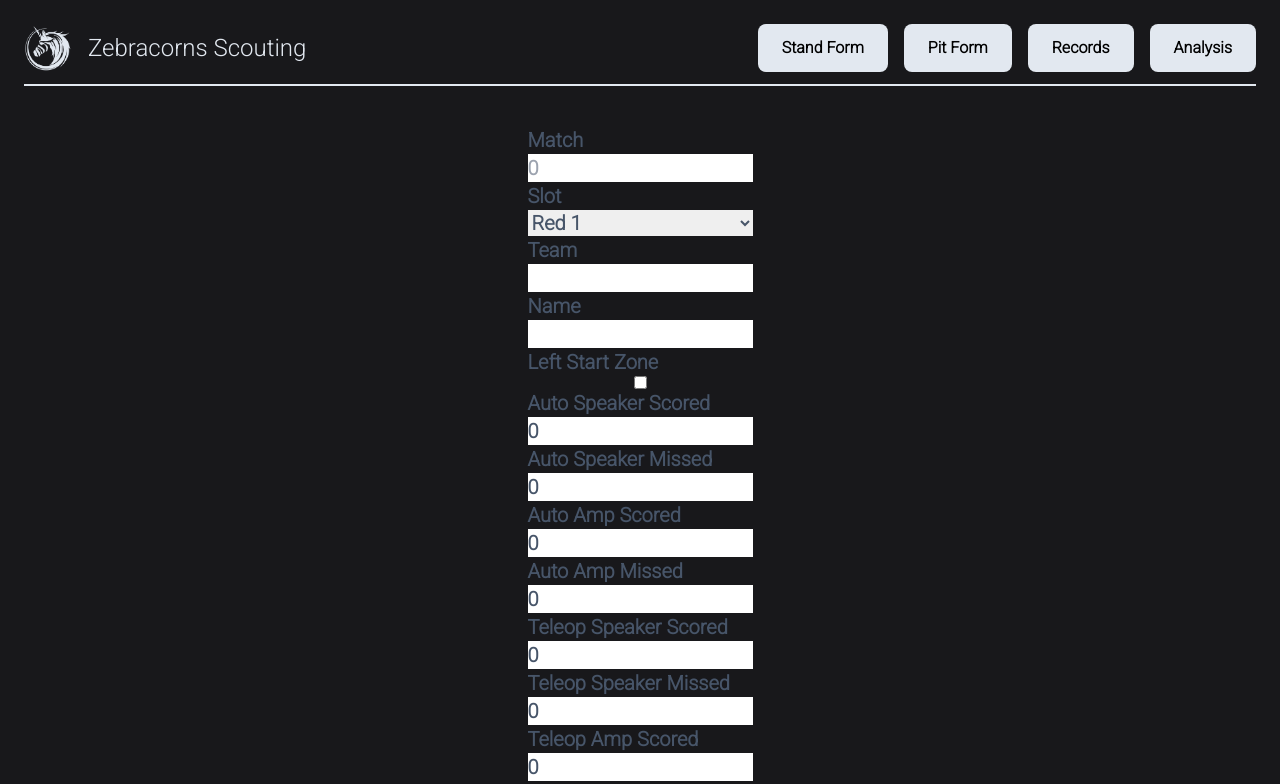
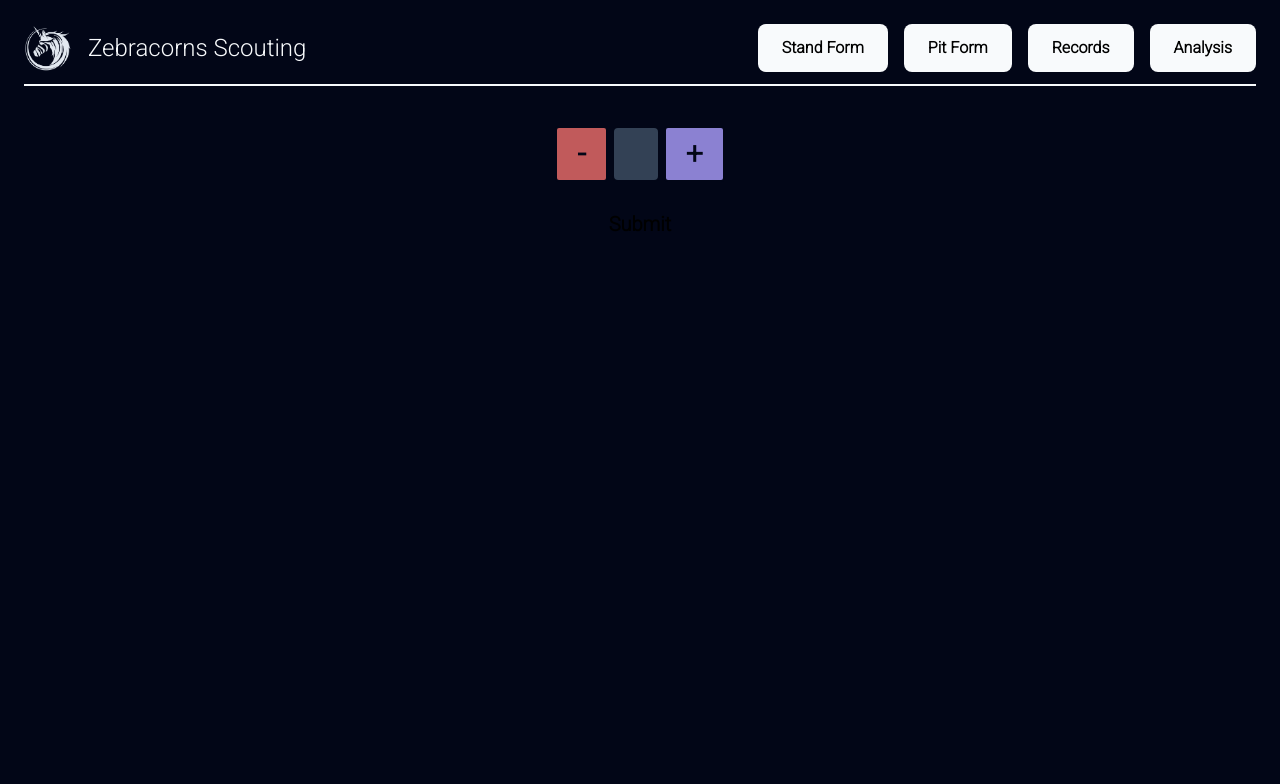
Before and after one commit to FRC900/scouting-site, a Next.js app: page /form/demure in a window 1280 px wide. Shown: the top 784 px of the page. Built offline with nearby package versions, Linux system fonts and the light colour scheme.

Commit message:
not functional :crying_cat_face:

```diff
--- a/app/form/stand/page.tsx
+++ b/app/form/stand/page.tsx
@@ -1,4 +1,4 @@
-import StandForm from "@/components/forms/stand-form"
+import StandForm from "@/components/forms/StandForm/stand-form"
 
 export default async function Page() {
 
--- a/app/layout.tsx
+++ b/app/layout.tsx
@@ -18,7 +18,7 @@ export default function RootLayout({
 }>) {
 	return (
 		<html lang="en">
-    <body className={`${roboto.className} antialiased flex flex-col h-screen overflow-auto bg-zinc-900 p-6 text-md`}>
+    <body className={`${roboto.className} antialiased flex flex-col h-screen overflow-auto bg-ink p-6 text-md`}>
 				<div className="w-full flex-none">
 					<Header />
 				</div>
--- a/components/forms/stand-form.tsx
+++ b/components/forms/StandForm/stand-form.tsx
@@ -1,18 +1,29 @@
 'use client';
 
-import Incrementor from "./incrementor";
-import RangeSelector from "./range-selector";
-import NotesBox from "./notes";
+import Incrementor from "../incrementor";
+import RangeSelector from "../range-selector";
+import NotesBox from "../notes";
 import { createStandForm } from "@/lib/actions";
 import { TBATeamSimple } from "@/lib/definitions";
 import useSWR from "swr";
 import fetcher from "@/lib/fetcher";
 import { tbaEventKey } from "@/lib/constants";
+import { SubmitHandler, useForm } from "react-hook-form";
+import { type StandForm } from "@/lib/definitions";
 
 export default function StandForm() {
 
 	// const initialState = { message: null, errors: {} };
 	// const [state, dispatch] = useFormState(createStandForm, initialState);
+
+	const {
+		register,
+		handleSubmit,
+		control,
+		formState: { errors },
+	} = useForm<StandForm>();
+
+	const onSubmit: SubmitHandler<StandForm> = (data) => console.log(data);
 
 	const { data: teams } = useSWR<TBATeamSimple[]>(`https://www.thebluealliance.com/api/v3/event/${tbaEventKey}/teams/simple`, fetcher)
 	if (!teams) return null;
@@ -35,28 +46,24 @@ export default function StandForm() {
 	];
 
 	return (
-		<form action={createStandForm} className="text-slate-200 flex flex-col gap-2">
+		<form onSubmit={handleSubmit(onSubmit)} className="text-snow flex flex-col gap-2">
 			<div className="flex flex-row gap-4 text-xl rounded-3xl p-5 w-max">
 				<div className="flex flex-col gap-4">
 					<label className="p-2">Match Number:</label>
 					<input
-						id="match"
-						name="match"
 						type="number"
 						step="1"
 						placeholder="0"
-						aria-describedby="match-error"
-						className="p-2 border border-slate-950 rounded-md text-slate-950"
+						className="p-2 border border-ink rounded-md text-ink"
+						{...register("match", { required: true })}
 					/>
 				</div>
 				<div className="flex flex-col gap-4">
 					<label className="p-2">Slot:</label>
 					<select
-						id="slot"
-						name="slot"
 						defaultValue=""
-						aria-describedby="slot-error"
-						className="p-2 border border-slate-950 rounded-md text-slate-950"
+						className="p-2 border border-ink rounded-md text-ink"
+						{...register("slot", { required: true })}
 					>
 						<option value="" disabled></option>
 						<option>Red 1</option>
@@ -70,11 +77,9 @@ export default function StandForm() {
 				<div className="flex flex-col gap-4">
 					<label className="p-2">Team Number:</label>
 					<select
-						id="team"
-						name="team"
 						defaultValue=""
-						aria-describedby="team-error"
-						className="p-2 border border-slate-950 rounded-md text-slate-950"
+						className="p-2 border border-ink rounded-md text-ink"
+						{...register("team", { required: true })}
 					>
 						<option value="" disabled></option>
 						{teams.map((team) => (
@@ -87,16 +92,14 @@ export default function StandForm() {
 				<div className="flex flex-col gap-4">
 					<label className="p-2">Scouter:</label>
 					<input
-						id="name"
-						name="name"
 						type="string"
 						placeholder=""
-						aria-describedby="name-error"
-						className="p-2 border border-slate-950 rounded-md text-slate-950"
+						className="p-2 border border-ink rounded-md text-ink"
+						{...register("name", { required: true })}
 					/>
 				</div>
 			</div>
-			<div className="flex flex-row gap-5 p-2 border-4 border-slate-200 rounded-xl">
+			<div className="flex flex-row gap-5 p-2 border-4 border-snow rounded-xl">
 				<p className="w-12">
 					<strong>Auto</strong>
 				</p>
@@ -104,11 +107,9 @@ export default function StandForm() {
 					<div className="flex flex-row gap-2">
 						<label>Left Starting Zone?</label>
 						<input
-							id="startingZone"
-							name="startingZone"
 							type="checkbox"
-							aria-describedby="starting-zone-error"
-							className="h-6 w-6 border border-slate-850 rounded"
+							className="h-6 w-6 border border-gravy rounded"
+							{...register("leftstartzone")}
 						/>
 					</div>
 					<div className="flex flex-row gap-10">
@@ -116,28 +117,28 @@ export default function StandForm() {
 							<label className="mx-auto w-max">Speaker</label>
 							<div>
 								<label>Scored</label>
-								<Incrementor name="autoSpeakerScored" />
+								<Incrementor name="autospeakerscored" control={control} rules={{ required: true}} />
 							</div>
 							<div>
 								<label>Missed</label>
-								<Incrementor name="autoSpeakerMissed" />
+								<Incrementor name="autospeakermissed" control={control} rules={{ required: true}} />
 							</div>
 						</div>
 						<div>
 							<label>Amp</label>
 							<div>
 								<label>Scored</label>
-								<Incrementor name="autoAmpScored" />
+								<Incrementor name="autoampscored" control={control} rules={{ required: true}} />
 							</div>
 							<div>
 								<label>Missed</label>
-								<Incrementor name="autoAmpMissed" />
+								<Incrementor name="autoampmissed" control={control} rules={{ required: true}} />
 							</div>
 						</div>
 					</div>
 				</div>
 			</div>
-			<div className="flex flex-row gap-5 p-2 border-4 border-slate-200 rounded-xl">
+			<div className="flex flex-row gap-5 p-2 border-4 border-snow rounded-xl">
 				<p className="w-12">
 					<strong>Teleop</strong>
 				</p>
@@ -147,44 +148,42 @@ export default function StandForm() {
 							<label>Speaker</label>
 							<div>
 								<label>Scored</label>
-								<Incrementor name="teleopSpeakerScored" />
+								<Incrementor name="teleopspeakerscored" control={control} rules={{ required: true}} />
 							</div>
 							<div>
 								<label>Missed</label>
-								<Incrementor name="teleopSpeakerMissed" />
+								<Incrementor name="teleopspeakermissed" control={control} rules={{ required: true}} />
 							</div>
 						</div>
 						<div>
 							<label>Amp</label>
 							<div>
 								<label>Scored</label>
-								<Incrementor name="teleopAmpScored" />
+								<Incrementor name="teleopampscored" control={control} rules={{ required: true}} />
 							</div>
 							<div>
 								<label>Missed</label>
-								<Incrementor name="teleopAmpMissed" />
+								<Incrementor name="teleopampmissed" control={control} rules={{ required: true}} />
 							</div>
 						</div>
 						<div>
 							<label>Trap</label>
 							<div>
 								<label>Scored</label>
-								<Incrementor name="teleopTrapScored" />
+								<Incrementor name="teleoptrapscored" control={control} rules={{ required: true}} />
 							</div>
 							<div>
 								<label>Missed</label>
-								<Incrementor name="teleopTrapMissed" />
+								<Incrementor name="teleoptrapmissed" control={control} rules={{ required: true}} />
 							</div>
 						</div>
 					</div>
 					<div className="flex flex-row gap-4">
 						<label className="my-auto">Endgame Status:</label>
 						<select
-							id="endgame"
-							name="endgame"
 							defaultValue=""
-							aria-describedby="endgame-error"
-							className="p-2 border border-slate-950 rounded-md text-slate-950"
+							className="p-2 border border-ink rounded-md text-ink"
+							{...register("endgame", { required: true })}
 						>
 							<option value="" disabled></option>
 							<option>Nothing</option>
@@ -196,7 +195,7 @@ export default function StandForm() {
 					</div>
 				</div>
 			</div>
-			<div className="flex flex-row gap-5 p-2 border-4 border-slate-200 rounded-xl">
+			<div className="flex flex-row gap-5 p-2 border-4 border-snow rounded-xl">
 				<label>
 					<strong>Misc</strong>
 				</label>
@@ -211,11 +210,11 @@ export default function StandForm() {
 				<div>
 					<div>
 						<label>Fouls</label>
-						<Incrementor name="fouls" />
+						<Incrementor name="fouls" control={control} rules={{ required: true}} />
 					</div>
 					<div>
 						<label>Tech Fouls</label>
-						<Incrementor name="techfouls" />
+						<Incrementor name="techfouls" control={control} rules={{ required: true}} />
 					</div>
 				</div>
 				<div className="flex flex-col gap-4">
@@ -223,7 +222,7 @@ export default function StandForm() {
 				</div>
 			</div>
 			<div>
-				<input type="submit" value="Submit" className="flex items-center gap-5 self-start rounded-lg px-6 py-3 text-sm font-medium transition-colors text-slate-950 bg-slate-200 hover:bg-zinc-900 hover:text-slate-200 hover:outline md:text-base"/>
+				<input type="submit" value="Submit" className="flex items-center gap-5 self-start rounded-lg px-6 py-3 text-sm font-medium transition-colors text-ink bg-snow hover:bg-zinc-900 hover:text-snow hover:outline md:text-base"/>
 			</div>
 		</form>
 	);
--- a/components/forms/incrementor.tsx
+++ b/components/forms/incrementor.tsx
@@ -1,47 +1,62 @@
 'use client';
 
 import { useState } from "react";
+import { useController, Control, FieldValues, Path, UseControllerProps, Field } from "react-hook-form";
+import { StandForm } from "@/lib/definitions";
 
-export default function Incrementor({ name }: { name: string }) {
-	const [count, setCount] = useState(0);
+type Props<T extends FieldValues> = {
+	control: Control<T>;
+	name: Path<T>;
+	rules?: UseControllerProps<T>['rules'];
+}
 
-	function decrement(e: React.MouseEvent<HTMLButtonElement, MouseEvent>) {
-		e.preventDefault()
-		if (count === 0) {
-			return;
-		} else {
-			setCount(count - 1);
-		}
-	}
+export const Incrementor = <T extends FieldValues>({
+	control,
+	name,
+	rules,
+}: Props<T>) => {
 
-	function increment(e: React.MouseEvent<HTMLButtonElement, MouseEvent>) {
-		e.preventDefault()
-		setCount(count + 1);
-	}
+	const { field, fieldState } = useController({
+		control,
+		name,
+		rules,
+	});
+
+	const change = (v: number) => {
+		if (v < 0) return;
+		field.onChange(v);
+	};
 
 	return (
 		<div className="flex flex-row gap-1">
 			<button
-				onClick={decrement}
-				className="px-5 py-2 bg-white rounded border-2 border-slate-950"
+				onClick={() =>
+					change(typeof field.value !== "number" ? -1 : field.value - 1)
+				}
+				className="px-5 py-2 bg-rose rounded border-2 border-ink"
 			>
-				<p className="text-3xl text-slate-950">-</p>
+				<p className="text-3xl text-ink">-</p>
 			</button>
 			<input
-				id={name}
-				type="number"
-				step="1"
-				value={count}
-				aria-describedby={name + "-error"}
-				className="p-2 border-2 border-slate-950 rounded-md text-slate-950 w-12"
-				readOnly
+			  type="number"
+				onChange={(v) => field.onChange(v)}
+				onBlur={field.onBlur}
+				value={field.value}
+				name={field.name}
+				ref={field.ref}
+				className="p-2 border-2 border-ink rounded-md bg-anchor w-12 text-center text-snow"
+				disabled
 			/>
 			<button
-				onClick={increment}
-				className="px-5 py-2 bg-purple rounded border-2 border-slate-950"
+				onClick={() =>
+					change(typeof field.value !== "number" ? -1 : field.value + 1)
+				}
+				className="px-5 py-2 bg-amethyst rounded border-2 border-ink"
 			>
-				<p className="text-3xl text-slate-950">+</p>
+				<p className="text-3xl text-ink">+</p>
 			</button>
 		</div>
 	);
 }
+
+export default Incrementor;
--- a/components/forms/notes.tsx
+++ b/components/forms/notes.tsx
@@ -20,7 +20,7 @@ export default function NotesBox({ name }: { name: string }) {
                 rows={5}
                 cols={33}
                 aria-describedby={aria}
-                className="p-2 border border-slate-950 rounded-md text-slate-950"
+                className="p-2 border border-snow bg-anchor rounded-md text-snow"
             >
             </textarea>
         </div>
--- a/components/forms/range-selector.tsx
+++ b/components/forms/range-selector.tsx
@@ -25,7 +25,7 @@ export default function RangeSelector({ name, ratings }: { name: string, ratings
                 step="1"
                 value={rangeval}
                 aria-describedby={aria}
-                className="p-2 border border-slate-950 rounded-md text-slate-950"
+                className="p-2 rounded-md accent-sunflower"
                 onChange={handleRangevalChange}
                 onInput={handleRangevalChange}
             />
--- a/components/forms/very-demure-stand-form.tsx
+++ b/components/forms/very-demure-stand-form.tsx
@@ -1,26 +1,48 @@
-'use client';
+"use client";
 
 import * as React from "react";
-import { useForm } from "react-hook-form";
+import { SubmitHandler, useForm, Controller } from "react-hook-form";
 import type { StandForm } from "@/lib/definitions";
 import { createStandForm } from "@/lib/actions";
+import Incrementor from "./incrementor";
 
 export default function VeryDemureStandForm() {
 	const {
 		register,
 		setValue,
 		handleSubmit,
+    control,
 		formState: { errors },
-  } = useForm<StandForm>()
+	} = useForm<StandForm>();
 
-  const onSubmit = handleSubmit((data) => createStandForm(data));
+	const onSubmit: SubmitHandler<StandForm> = (data) => console.log(data);
 
-  return(
-    <form onSubmit={onSubmit} className="text-slate-600 font-extrabold flex flex-col text-xl">
-      <label>Match</label>
-      <input type="number" placeholder="0" {...register("match", { required: true })} />
+	return (
+		<form
+			onSubmit={handleSubmit(onSubmit)}
+			className="text-slate-500 font-extrabold flex flex-col text-xl"
+		>
+			{/* <Controller
+				control={control}
+				rules={{
+					required: true,
+					min: 0,
+				}}
+				render={({  }) => (
+					<Incrementor name="test" {...control} />
+				)}
+			/> */}
+			<Incrementor name="match" control={control} rules={{ required: true }} />
+
+      <br/>
+			{/* <label>Match</label>
+			<input
+				type="number"
+				placeholder="0"
+				{...register("match", { required: true })}
+			/>
 			<label>Slot</label>
-      <select {...register("slot", { required: true })} >
+			<select {...register("slot", { required: true })}>
 				<option value="" disabled></option>
 				<option value="R1">Red 1</option>
 				<option value="R2">Red 2</option>
@@ -34,27 +56,60 @@ export default function VeryDemureStandForm() {
 			<label>Name</label>
 			<input {...register("name", { required: true })} />
 			<label>Left Start Zone</label>
-      <input type="checkbox" {...register("leftstartzone", { required: true })} />
+			<input
+				type="checkbox"
+				{...register("leftstartzone", { required: true })}
+			/>
 			<label>Auto Speaker Scored</label>
-      <input defaultValue="0" {...register("autospeakerscored", { min: 0, valueAsNumber: true })} />
+			<input
+				defaultValue="0"
+				{...register("autospeakerscored", { min: 0, valueAsNumber: true })}
+			/>
 			<label>Auto Speaker Missed</label>
-      <input defaultValue="0" {...register("autospeakermissed", { min: 0, valueAsNumber: true })} />
+			<input
+				defaultValue="0"
+				{...register("autospeakermissed", { min: 0, valueAsNumber: true })}
+			/>
 			<label>Auto Amp Scored</label>
-      <input defaultValue="0" {...register("autoampscored", { min: 0, valueAsNumber: true })} />
+			<input
+				defaultValue="0"
+				{...register("autoampscored", { min: 0, valueAsNumber: true })}
+			/>
 			<label>Auto Amp Missed</label>
-      <input defaultValue="0" {...register("autoampmissed", { min: 0, valueAsNumber: true })} />
+			<input
+				defaultValue="0"
+				{...register("autoampmissed", { min: 0, valueAsNumber: true })}
+			/>
 			<label>Teleop Speaker Scored</label>
-      <input defaultValue="0" {...register("teleopspeakerscored", { min: 0, valueAsNumber: true })} />
+			<input
+				defaultValue="0"
+				{...register("teleopspeakerscored", { min: 0, valueAsNumber: true })}
+			/>
 			<label>Teleop Speaker Missed</label>
-      <input defaultValue="0" {...register("teleopspeakermissed", { min: 0, valueAsNumber: true })} />
+			<input
+				defaultValue="0"
+				{...register("teleopspeakermissed", { min: 0, valueAsNumber: true })}
+			/>
 			<label>Teleop Amp Scored</label>
-      <input defaultValue="0" {...register("teleopampscored", { min: 0, valueAsNumber: true })} />
+			<input
+				defaultValue="0"
+				{...register("teleopampscored", { min: 0, valueAsNumber: true })}
+			/>
 			<label>Teleop Amp Missed</label>
-      <input defaultValue="0" {...register("teleopampmissed", { min: 0, valueAsNumber: true })} />
+			<input
+				defaultValue="0"
+				{...register("teleopampmissed", { min: 0, valueAsNumber: true })}
+			/>
 			<label>Teleop Trap Scored</label>
-      <input defaultValue="0" {...register("teleoptrapscored", { min: 0, valueAsNumber: true })} />
+			<input
+				defaultValue="0"
+				{...register("teleoptrapscored", { min: 0, valueAsNumber: true })}
+			/>
 			<label>Teleop Trap Missed</label>
-      <input defaultValue="0" {...register("teleoptrapmissed", { min: 0, valueAsNumber: true })} />
+			<input
+				defaultValue="0"
+				{...register("teleoptrapmissed", { min: 0, valueAsNumber: true })}
+			/>
 			<label>Endgame</label>
 			<input {...register("endgame")} />
 			<label>Defence</label>
@@ -62,11 +117,18 @@ export default function VeryDemureStandForm() {
 			<label>Status</label>
 			<input {...register("status")} />
 			<label>Fouls</label>
-      <input defaultValue="0" {...register("fouls", { min: 0, valueAsNumber: true })} />
+			<input
+				defaultValue="0"
+				{...register("fouls", { min: 0, valueAsNumber: true })}
+			/>
 			<label>Tech Fouls</label>
-      <input defaultValue="0" {...register("techfouls", { min: 0, valueAsNumber: true })} />
+			<input
+				defaultValue="0"
+				{...register("techfouls", { min: 0, valueAsNumber: true })}
+			/>
 			<label>Notes</label>
-      <input {...register("comments")} />
+			<input {...register("comments")} /> */}
+			<input type="submit" />
 		</form>
-  )
+	);
 }
--- a/components/header/header.tsx
+++ b/components/header/header.tsx
@@ -3,8 +3,8 @@ import NavLinks from "./navlinks";
 
 export default function Header() {
 	return (
-		<div className="flex flex-row place-content-between pb-3 mb-0 px-auto border-b-2 border-slate-200">
-			<div className="flex flex-row gap-4 text-slate-200">
+		<div className="flex flex-row place-content-between pb-3 mb-0 px-auto border-b-2 border-snow">
+			<div className="flex flex-row gap-4 text-snow">
 				<div>
 					<ZebracornsLogo />
 				</div>
--- a/components/header/navlinks.tsx
+++ b/components/header/navlinks.tsx
@@ -20,9 +20,9 @@ export default function NavLinks() {
 				key="standform"
 				href="/form/stand"
 				className={clsx(
-					"flex items-center gap-5 self-start rounded-lg px-6 py-3 text-sm transition-colors bg-slate-200 hover:bg-zinc-800 hover:text-slate-200 hover:outline md:text-base",
+					"flex items-center gap-5 self-start rounded-lg px-6 py-3 text-sm transition-colors bg-snow hover:bg-ink hover:text-snow hover:outline md:text-base",
 					{
-						"bg-zinc-800 text-slate-200 outline": pathname === "/form/stand",
+						"bg-ink text-snow outline": pathname === "/form/stand",
 					}
 				)}
 			>
@@ -32,9 +32,9 @@ export default function NavLinks() {
 				key="pitform"
 				href="/form/pit"
 				className={clsx(
-					"flex items-center gap-5 self-start rounded-lg px-6 py-3 text-sm transition-colors bg-slate-200 hover:bg-zinc-800 hover:text-slate-200 hover:outline md:text-base",
+					"flex items-center gap-5 self-start rounded-lg px-6 py-3 text-sm transition-colors bg-snow hover:bg-ink hover:text-snow hover:outline md:text-base",
 					{
-						"bg-zinc-800 text-slate-200 outline": pathname === "/form/pit",
+						"bg-ink text-snow outline": pathname === "/form/pit",
 					}
 				)}
 			>
@@ -44,9 +44,9 @@ export default function NavLinks() {
 				key="records"
 				href="/records"
 				className={clsx(
-					"flex items-center gap-5 self-start rounded-lg px-6 py-3 text-sm transition-colors bg-slate-200 hover:bg-zinc-800 hover:text-slate-200 hover:outline md:text-base",
+					"flex items-center gap-5 self-start rounded-lg px-6 py-3 text-sm transition-colors bg-snow hover:bg-ink hover:text-snow hover:outline md:text-base",
 					{
-						"bg-zinc-800 text-slate-200 outline": pathname === "/records",
+						"bg-ink text-snow outline": pathname === "/records",
 					}
 				)}
 			>
@@ -56,9 +56,9 @@ export default function NavLinks() {
 				key="analysis"
 				href="/analysis"
 				className={clsx(
-					"flex items-center gap-5 self-start rounded-lg px-6 py-3 text-sm transition-colors bg-slate-200 hover:bg-zinc-800 hover:text-slate-200 hover:outline md:text-base",
+					"flex items-center gap-5 self-start rounded-lg px-6 py-3 text-sm transition-colors bg-snow hover:bg-ink hover:text-snow hover:outline md:text-base",
 					{
-						"bg-zinc-800 text-slate-200 outline": pathname === "/analysis",
+						"bg-ink text-snow outline": pathname === "/analysis",
 					}
 				)}
 			>
--- a/tailwind.config.js
+++ b/tailwind.config.js
@@ -7,36 +7,20 @@ module.exports = {
   ],
   theme: {
     colors: {
-      'white': "#FFFFFF",
-      'black': "#000000",
-      'blue': '#1fb6ff',
-      'purple': '#7e5bef',
-      'pink': '#ff49db',
-      'orange': '#ff7849',
-      'green': '#13ce66',
-      'yellow': '#ffc82c',
-      'gray-dark': '#273444',
-      'gray': {
-        500: '#6b7280',
-        900: '#111827',
-      },
-      'gray-light': '#d3dce6',
-      'slate': {
-        100: '#f1f5f9',
-        200: '#e2e8f0',
-        300: '#cbd5e1',
-        400: '#94a3b8',
-        500: '#64748b',
-        600: '#475569',
-        700: '#334155',
-        800: '#1e293b',
-        900: '#0f172a',
-        950: '#020617',
-      },
-      'zinc': {
-        800: '#27272a',
-        900: '#18181b',
-      }
+      'snow': '#f8fafc',
+      'pillow': '#e7e3fa',
+      'milkshake': '#8870ff',
+      'gravy': '#212931',
+      'electric': '#18bfef',
+      'cornflower': '#57a7b5',
+      'amethyst': '#8b81d2',
+      'sunflower': '#d89f39',
+      'pistachio': '#8bab42',
+      'rose': '#c15a5b',
+      'pearl': '#e2e8f0',
+      'smoke': '#94a3b8',
+      'anchor': '#334155',
+      'ink': '#020617',
     },
     extend: {},
   },
```
Also changed, not shown: app/page.tsx (+4 -4 lines), public/Logo-Pillow.png (added), 1 other file (tests, documents, lock files or other folders). Lines whose indentation alone changed are shown as unchanged.
